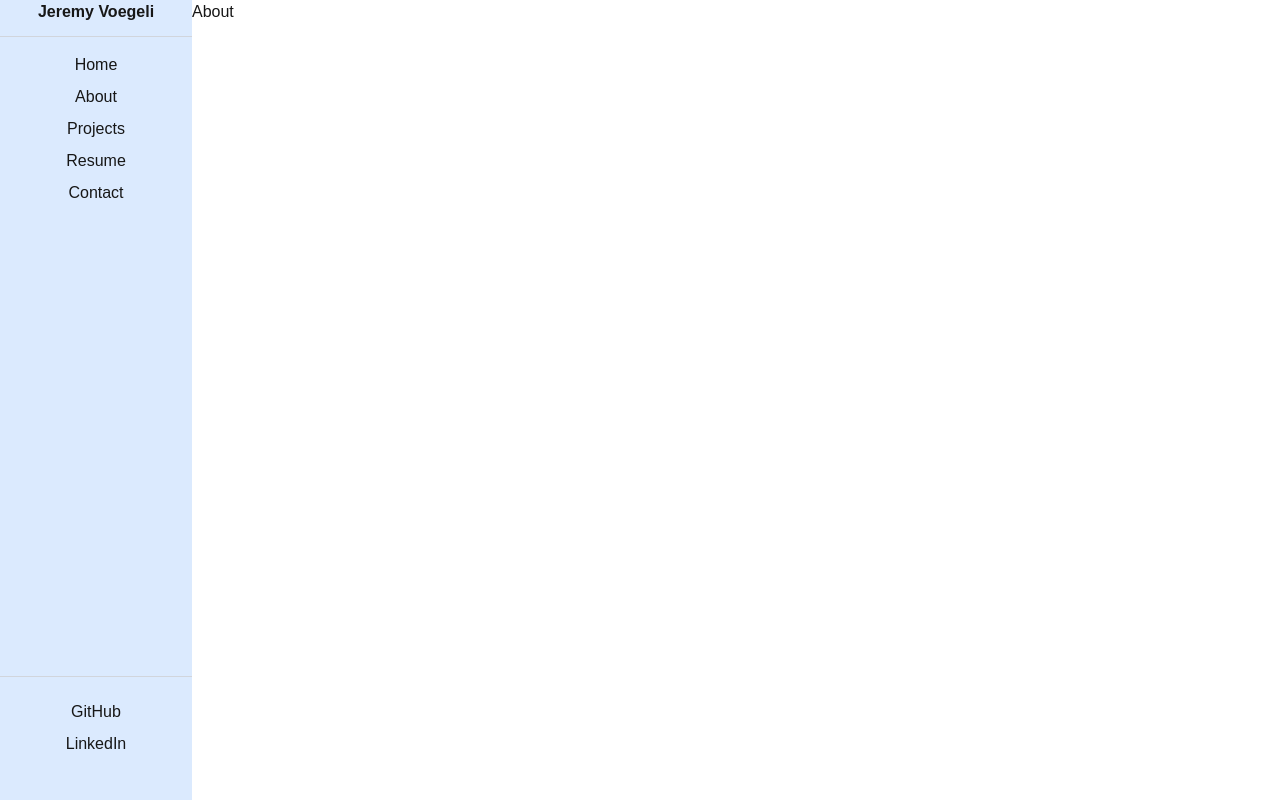
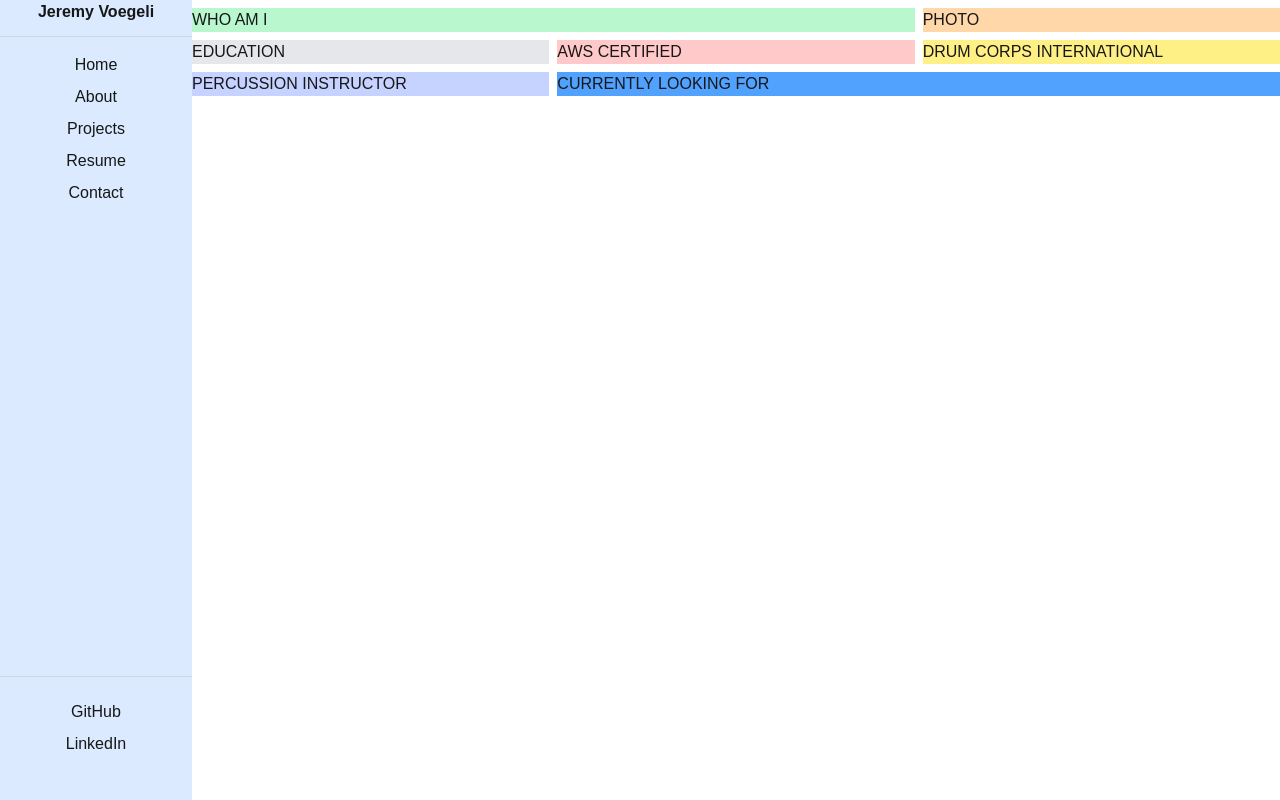
Before and after one commit to JeremyVoegeli/personal-website, a Next.js app: page /about in a window 1280 px wide. Built offline with nearby package versions, Linux system fonts and the light colour scheme.

Commit message:
creating layout for about page

```diff
--- a/src/app/about/page.js
+++ b/src/app/about/page.js
@@ -1,3 +1,27 @@
 export default function About(){
-    return <main>About</main>
+    return (
+        <div className="w-full max-w-8xl mx-auto grid grid-cols-3 gap-2 m-2">
+            <div className="bg-green-200 col-span-2">
+                WHO AM I
+            </div>
+            <div className="bg-orange-200">
+                PHOTO
+            </div>
+            <div className="bg-gray-200">
+                EDUCATION
+            </div>
+            <div className="bg-red-200">
+                AWS CERTIFIED
+            </div>
+            <div className="bg-yellow-200">
+                DRUM CORPS INTERNATIONAL
+            </div>
+            <div className="bg-indigo-200">
+                PERCUSSION INSTRUCTOR
+            </div>
+            <div className="bg-blue-400 col-span-2">
+                CURRENTLY LOOKING FOR
+            </div>
+        </div>
+    )
 }
--- a/src/app/page.js
+++ b/src/app/page.js
@@ -4,7 +4,7 @@ export default function Home() {
     <div className="flex min-h-screen items-center justify-center">
       <div name="content" className="flex w-100% mx-30 bg-red-100 items-start">
         <div name="page-text" className="flex-1">
-          <h1>
+          <h1 className="bg-purple-200">
             Welcome!
           </h1>
           <p>
```
